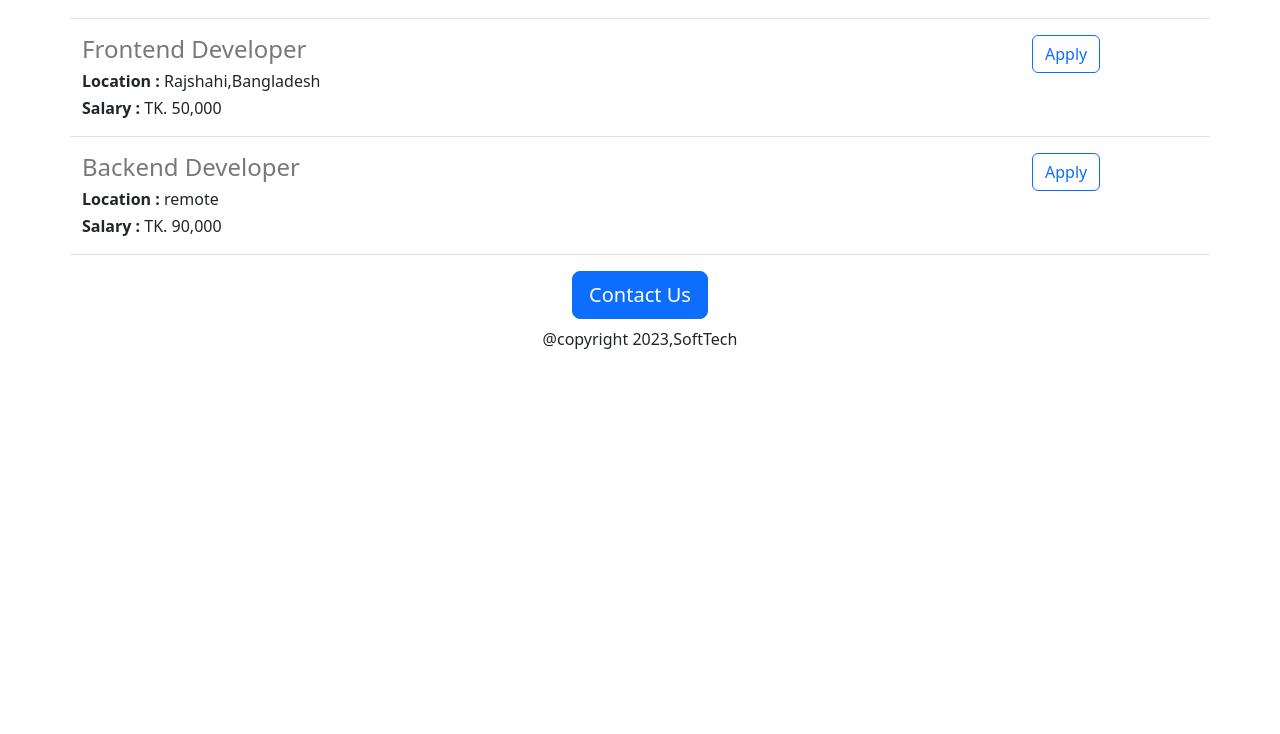
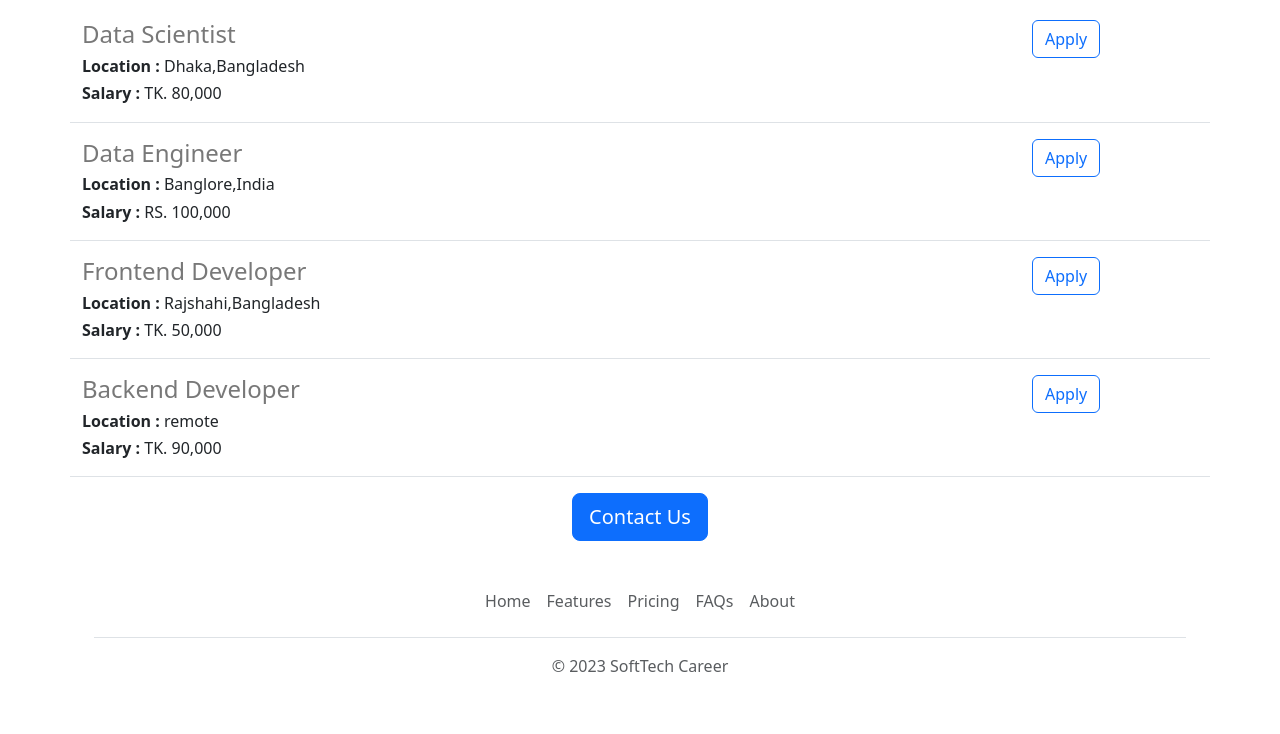
Before and after one commit to choyon001/career-website-flask, a Flask app: page / in a window 1280 px wide. Shown: the part 880-1614 px from the top of the page. Before the commit the page ends 1229 px from the top, so only its background shows below. Run offline with Flask 3, Linux system fonts and the light colour scheme.

Commit message:
some functionality added into buttons

```diff
--- /dev/null
+++ b/templates/footer.html
@@ -0,0 +1,14 @@
+<div class="container">
+  <footer class="py-3 my-4">
+    <ul class="nav justify-content-center border-bottom pb-3 mb-3">
+      <li class="nav-item"><a href="#" class="nav-link px-2 text-body-secondary">Home</a></li>
+      <li class="nav-item"><a href="#" class="nav-link px-2 text-body-secondary">Features</a></li>
+      <li class="nav-item"><a href="#" class="nav-link px-2 text-body-secondary">Pricing</a></li>
+      <li class="nav-item"><a href="#" class="nav-link px-2 text-body-secondary">FAQs</a></li>
+      <li class="nav-item"><a href="#" class="nav-link px-2 text-body-secondary">About</a></li>
+    </ul>
+    <p class="text-center text-body-secondary">&copy; 2023 SoftTech Career</p>
+  </footer>
+</div>
+
+<div class="b-example-divider"></div>
--- a/templates/home.html
+++ b/templates/home.html
@@ -10,20 +10,34 @@
   #banner{
     width: 100%;
     height:360px;
+    margin-bottom:20px;
   }
 </style>
   <title>Soft Career </title>
 </head>
 <body>
+  {% include 'nav.html' %}
+
+  <img src="https://career-website.choyon001.repl.co/static/banner.jpg" alt="photo is not loaded"  id='banner' class='img-fluid'>
+
+
   <div class='container'>
 
+
+
     <h1 class='text-center mt-2 mb-4'>SoftTech Careers</h1>
-    <img src="https://career-website.choyon001.repl.co/static/banner.jpg" alt="photo is not loaded"  id='banner' class='img-fluid'>
 
-    <h2 class='text-center mt-2 mb-4'>About SoftTech </h2>
-    <p class='lead'>
+    <div class='row'>
+      <div class='col-md-6 align-middle'>
+        <p class='lead'>
     Lorem ipsum dolor, sit amet consectetur adipisicing elit. Exercitationem velit doloremque ut autem sequi accusamus laboriosam voluptatum dolorum maxime eum quia illo nemo laborum numquam voluptate atque, vero eos! Nostrum laudantium provident commodi atque minus rem similique dolores voluptatum quo.
     </p>
+      </div>
+
+      <div class='d-none d-md-block col-6'>
+        <img src="/static/employee.jpg" alt="img is not loaded" style='height:320px; border-radius:5px'>
+      </div>
+    </div>
     <h2 class='text-center mt-2 mb-4'>Job Openings</h2>
 
     <div>
@@ -35,8 +49,8 @@
     </div>
 
     <div style='text-align:center; '>
-      <button class="btn btn-primary btn-lg">Contact Us</button>
-      <p class='mt-2'>@copyright 2023,SoftTech</p>
+      <a href='mailto:softtech@gmail.com?subject=Application%20for%20knowing%20details%20to%20my%20question&body=My%20name%20%3A%20%3Cyour%20name%3E%0D%0AQuestion%20%3A%20%3Cyour%20question%3E%0D%0A'target="_blank" class="btn btn-primary btn-lg">Contact Us</a>
+     {% include 'footer.html'%}
 
     </div>
 
--- a/templates/jobs.html
+++ b/templates/jobs.html
@@ -10,6 +10,6 @@
 
 
   <div class='col-2'>
-    <button type="button" class="btn btn-outline-primary">Apply</button>
+    <a href="mailto:softtech@gmail.com?subject=Application%20for%20{{job['title']}}&body=My%20name%20%3A%20%3Cyour%20name%3E%0D%0AMy%20resume%20%3A%20%3Cyour%20resume%3E%0D%0ALinkedin%20profile%3A%20%3Clinkedin%20profile%20link%3E" type="button" class="btn btn-outline-primary" target='_blank'>Apply</a>
   </div>
 </div>
--- /dev/null
+++ b/templates/nav.html
@@ -0,0 +1,9 @@
+<nav class="navbar  shadow-sm fixed-top bg-white">
+  <div class="container-fluid">
+    <a class="navbar-brand" href="#">
+      <img src="/static/career.svg" alt="Logo" width="30" height="30" class="d-inline-block align-text-top">
+      SoftTech
+    </a>
+  </div>
+</nav>
+<div style='height:50px;'></div>
```
Also changed, not shown: static/career.svg (added), 1 other file.
